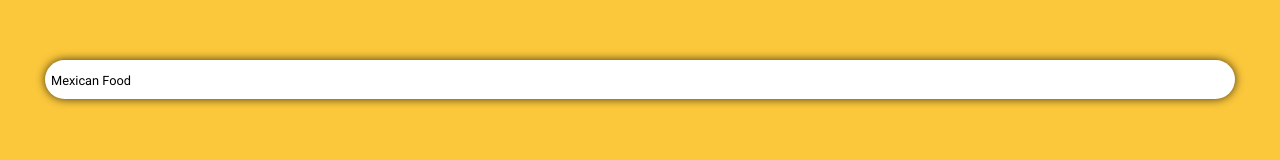
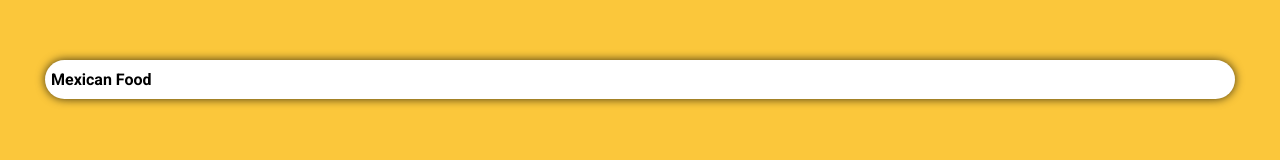
Before and after one commit to SpykeRel04D/next-meal-chooser, a Next.js app: page /selection in a window 1280 px wide. Shown: the part 357-517 px from the top of the page. Built offline with nearby package versions, Linux system fonts and the light colour scheme; a web font is replaced by a local one.

Commit message:
Mini change on name (meal-block)

```diff
--- a/styles/selection.module.scss
+++ b/styles/selection.module.scss
@@ -9,9 +9,12 @@
 	box-shadow: 0px 0px 10px 0px rgba(0, 0, 0, 0.75);
 
 	&_image {
+		width: 100px;
+		height: 100px;
 	}
 
 	&_name {
-		font-size: 0.8rem;
+		font-size: 1rem;
+		font-weight: 600;
 	}
 }
```
